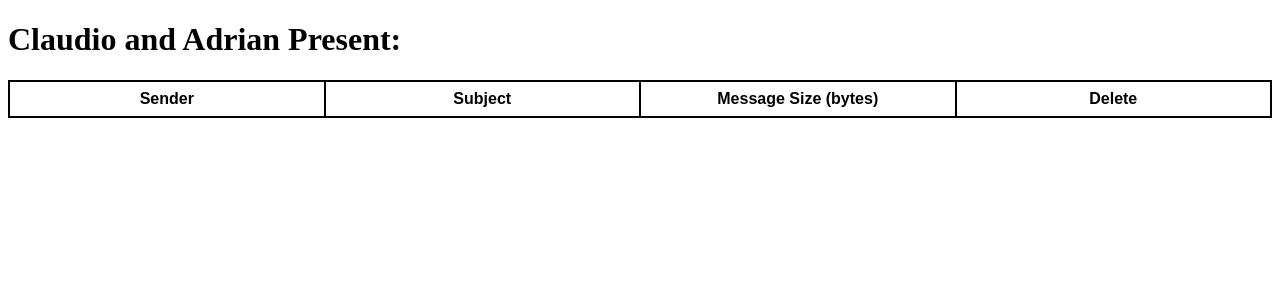
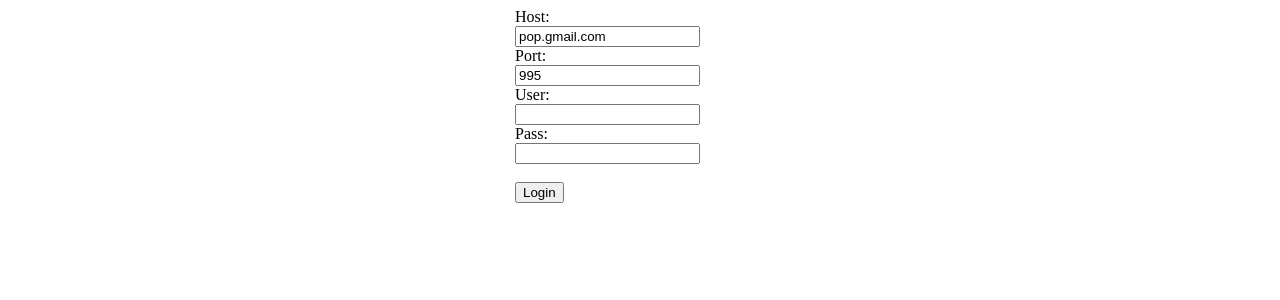
Before and after one commit to Adrian-Rae-19004029/COS332-Practicals, a PHP site: page / in a window 1280 px wide. Shown: the top 300 px of the page. Run offline with PHP 8.4, Linux system fonts and the light colour scheme; data that the repository does not hold is empty.

Commit message:
Final Fix to have decent interface

```diff
--- a/Assignment 7/index.php
+++ b/Assignment 7/index.php
@@ -1,85 +1,16 @@
-<?php
-	if(isset($_POST['deletionIndex'])){
-		$index= intval($_POST['deletionIndex']);
-		$options = array("INSTR"=>"DELE","PARA"=>array("INDEX"=>$index,"HOST"=>"pop.gmail.com","PORT"=>995, "USER"=>"adrianraehome@gmail.com","PASS"=>"Bl@derunner6"));
-		$result = execute_preprocessor($options);
-		echo $result;
-		die();
-	}
-?>
-
-
 <!DOCTYPE html>
 <html>
 <head>
-	<script src="https://ajax.googleapis.com/ajax/libs/jquery/3.5.1/jquery.min.js"></script>
-<style>
-table {
-  font-family: sans-serif;
-  table-layout: fixed ;
-  width: 100%;
-  border-collapse: collapse;
-}
-
-td, th {
-  border: 2px solid black;
-  text-align: center;
-  width: 25% ;
-  padding: 8px;
-}
-
-tr:nth-child(even) {
-  background-color: #dddddd;
-}
-</style>
+	<meta charset="utf-8">
+	<title>Welcome</title>
 </head>
 <body>
-<h1>Claudio and Adrian Present:</h1>
-<table>
-  <tr>
-    <th>Sender</th>
-    <th>Subject</th>
-    <th>Message Size (bytes)</th>
-    <th>Delete</th>
-  </tr>
-  <?php
-  	$options = array("INSTR"=>"RETR","PARA"=>array("HOST"=>"pop.gmail.com","PORT"=>995, "USER"=>"adrianraehome@gmail.com","PASS"=>"Bl@derunner6"));
-	$string = str_replace("'", "\"", strval(execute_preprocessor($options))) ;
-	$messages = json_decode($string,true);
-	$index = 1;
-	foreach ($messages as $message) {
-		echo "<tr>";
-		echo "<td>".str_replace(array("<",">"), array("&lt","&gt"), $message['Sender']) ."</td>";
-		echo "<td>".str_replace(array("<",">"), array("&lt","&gt"),$message['Subject'])."</td>";
-		echo "<td>".$message['Size']."</td>";
-		echo "<td> <button onClick='deleteRow(".$index.")''> Delete Me </button> </td>";
-		echo "</tr>";
-		$index++;
-	}
-  ?>
-</table>
+	<form action="email_preprocessor.php" method="post" style="margin: 0 auto; width:250px;">
+	Host: <br><input type="text" name="host" value="pop.gmail.com"><br>
+	Port: <br><input type="number" name="port" value="995"><br>
+	User: <br><input type="text" name="username"><br>
+	Pass: <br><input type="password" name="password"><br><br>
+	<input type="submit" value="Login">
+</form>
 </body>
 </html>
-
-
-<script type="text/javascript">
-	function deleteRow(index){
-		$.post("index.php", { deletionIndex: index}).done(function( data ) { alert((data)?("successfully deleted message "+index):("failed to delete message "+index)); location.reload();});
-	}
-
-</script>
-
-<?php
-	function execute_preprocessor($options){
-		if($options['INSTR']=="RETR"){
-			$command_string = "python email_preprocessor.py 0 ".$options['PARA']['HOST']." ".$options['PARA']['PORT']." ".$options['PARA']['USER']." ".$options['PARA']['PASS'];
-			return exec($command_string);
-		}
-		else if($options['INSTR']=="DELE"){
-			$command_string = "python email_preprocessor.py 1 ".$options['PARA']['INDEX']." ".$options['PARA']['HOST']." ".$options['PARA']['PORT']." ".$options['PARA']['USER']." ".$options['PARA']['PASS'];
-			return exec($command_string);
-		}
-
-		;
-	}
-?>
```
Also changed, not shown: Assignment 7/email_preprocessor.php (added, +106 -0 lines), 1 other file.
